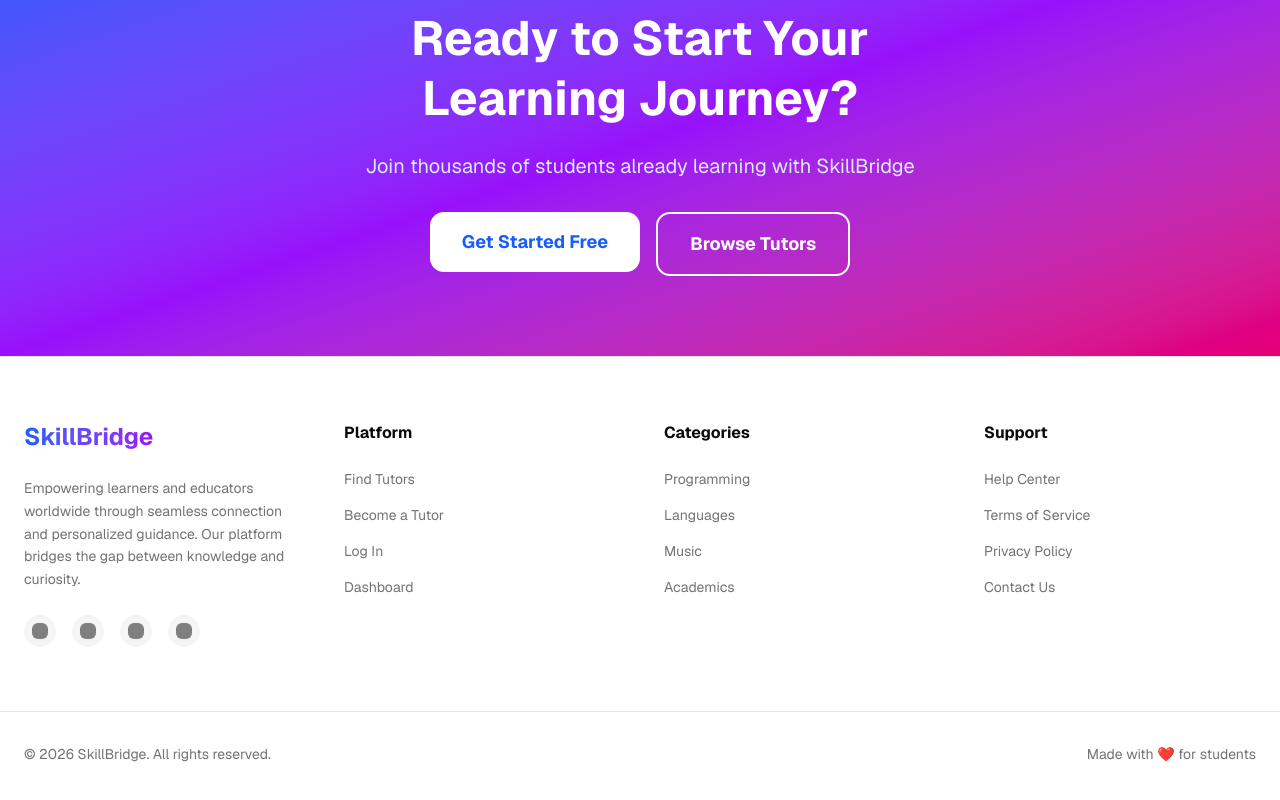
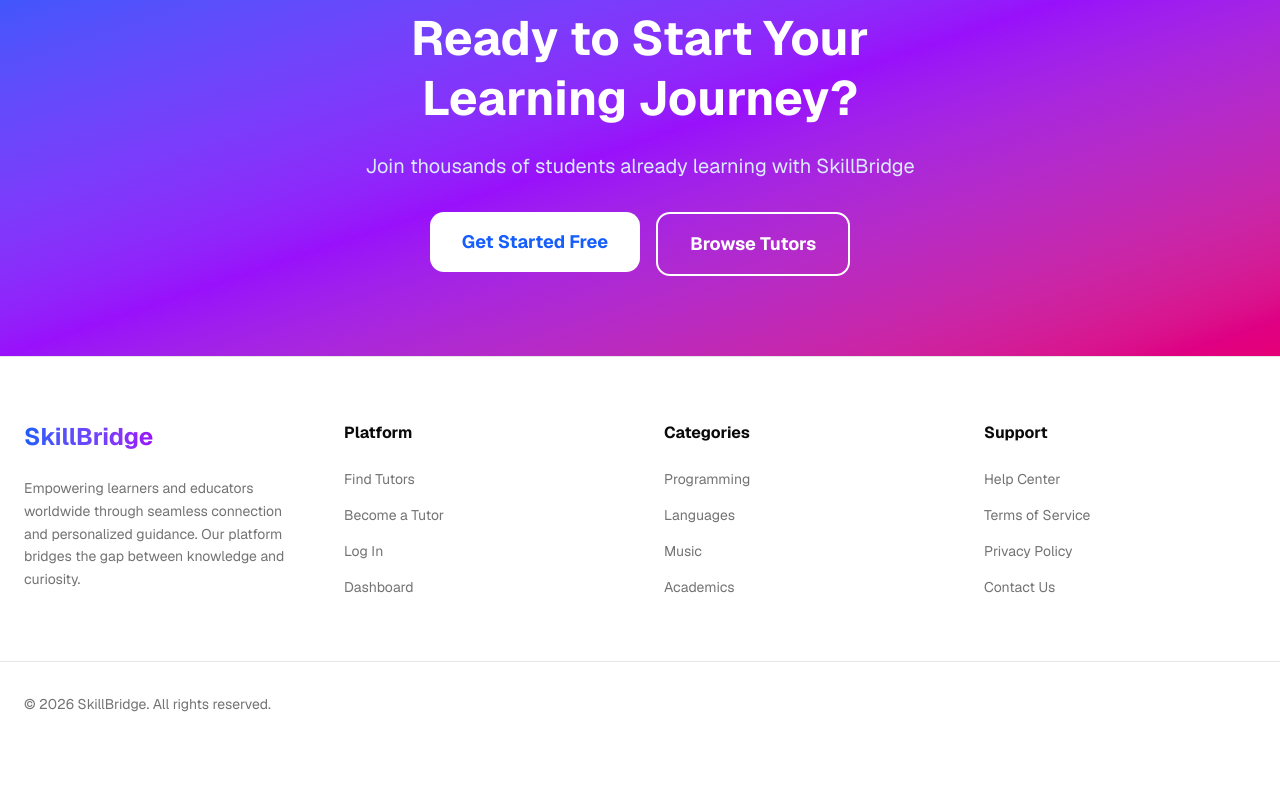
Before and after one commit to mdimranhossainwd/be-a-next.js-pro-assignment, a Next.js app: page / in a window 1280 px wide. Shown: the part 4915-5715 px from the top of the page. After the commit the page ends 5693 px from the top, so only its background shows below. Built offline with nearby package versions, Linux system fonts and the light colour scheme; no server answers.

Commit message:
refactor: refactor to my codebase and changes to ui layout

```diff
--- a/src/components/layout/footer.tsx
+++ b/src/components/layout/footer.tsx
@@ -12,14 +12,6 @@ export default function Footer() {
             Empowering learners and educators worldwide through seamless
             connection and personalized guidance. Our platform bridges the gap between knowledge and curiosity.
           </p>
-          <div className="flex gap-4">
-            {/* Social Icons Placeholder */}
-            {[1, 2, 3, 4].map((i) => (
-              <div key={i} className="w-8 h-8 rounded-full bg-muted flex items-center justify-center hover:bg-primary hover:text-white transition-colors cursor-pointer">
-                <div className="w-4 h-4 bg-current rounded-sm opacity-50" />
-              </div>
-            ))}
-          </div>
         </div>
         <div>
           <h4 className="font-bold text-foreground mb-6">Platform</h4>
@@ -111,9 +103,6 @@ export default function Footer() {
       </div>
       <div className="container px-4 md:px-6 mx-auto mt-16 pt-8 border-t border-border flex flex-col md:flex-row justify-between items-center gap-4 text-sm text-muted-foreground">
         <p>© {new Date().getFullYear()} SkillBridge. All rights reserved.</p>
-        <div className="flex gap-6">
-            <span>Made with ❤️ for students</span>
-        </div>
       </div>
     </footer>
   );
```
